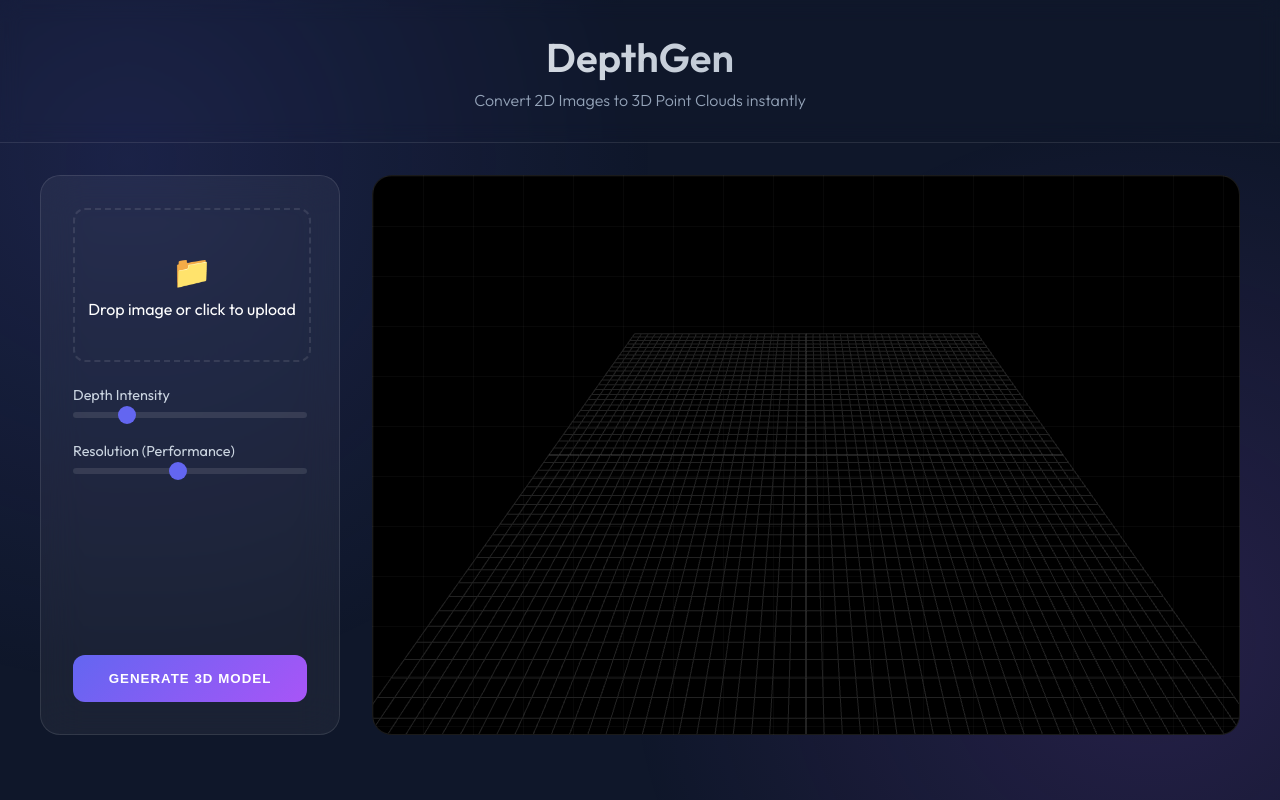
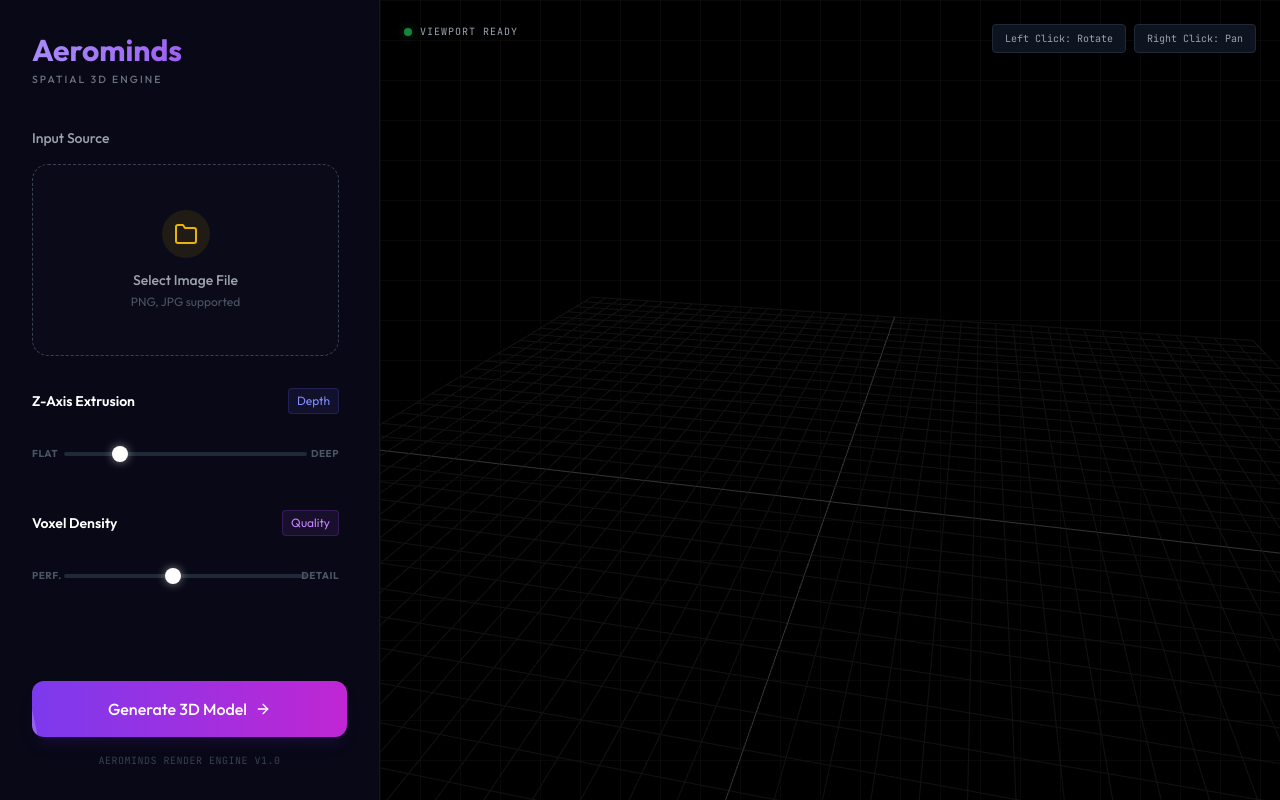
Before and after one commit to itcodehery/aerominds-v3, a Flask app: page / in a window 1280 px wide. Run offline with Flask 3, Linux system fonts and the light colour scheme; some libraries are stand-ins or nearby versions.

Commit message:
added new UI

```diff
--- a/backend_frontend/templates/index.html
+++ b/backend_frontend/templates/index.html
@@ -1,12 +1,39 @@
 <!DOCTYPE html>
 <html lang="en">
+
 <head>
     <meta charset="UTF-8">
     <meta name="viewport" content="width=device-width, initial-scale=1.0">
-    <title>DepthGen | 2D to 3D Converter</title>
+    <title>Aerominds | Spatial 3D Engine</title>
+    <!-- Tailwind CSS -->
+    <script src="https://cdn.tailwindcss.com"></script>
+    <script>
+        tailwind.config = {
+            theme: {
+                extend: {
+                    colors: {
+                        bg: '#050511', // Very dark blue/black
+                        sidebar: '#080816', // Slightly lighter
+                        primary: '#8b5cf6', // Violet
+                        secondary: '#a855f7', // Purple
+                        accent: '#6366f1', // Indigo
+                        glass: 'rgba(255, 255, 255, 0.03)',
+                        border: 'rgba(255, 255, 255, 0.05)',
+                    },
+                    fontFamily: {
+                        sans: ['Outfit', 'sans-serif'],
+                        mono: ['JetBrains Mono', 'monospace']
+                    }
+                }
+            }
+        }
+    </script>
     <!-- Google Fonts -->
-    <link href="https://fonts.googleapis.com/css2?family=Outfit:wght@300;400;600&display=swap" rel="stylesheet">
-    <!-- Three.js from CDN -->
+    <link
+        href="https://fonts.googleapis.com/css2?family=Outfit:wght@300;400;500;600;700&family=JetBrains+Mono:wght@400&display=swap"
+        rel="stylesheet">
+
+    <!-- Three.js Import Map -->
     <script type="importmap">
         {
             "imports": {
@@ -15,272 +42,194 @@
             }
         }
     </script>
+
     <style>
-        :root {
-            --primary: #6366f1;
-            --secondary: #a855f7;
-            --bg-dark: #0f172a;
-            --glass: rgba(255, 255, 255, 0.05);
-            --border: rgba(255, 255, 255, 0.1);
+        body {
+            font-family: 'Outfit', sans-serif;
+            background-color: #050511;
+            /* Matches tailwind config */
+            color: #fff;
         }
 
-        * {
-            margin: 0;
-            padding: 0;
-            box-sizing: border_box;
+        .custom-slider::-webkit-slider-thumb {
+            -webkit-appearance: none;
+            appearance: none;
+            width: 16px;
+            height: 16px;
+            background: #fff;
+            border-radius: 50%;
+            cursor: pointer;
+            box-shadow: 0 0 10px rgba(255, 255, 255, 0.5);
         }
 
-        body {
-            font-family: 'Outfit', sans-serif;
-            background-color: var(--bg-dark);
-            color: #fff;
-            overflow-x: hidden;
-            display: flex;
-            flex-direction: column;
-            min-height: 100vh;
+        .custom-slider::-moz-range-thumb {
+            width: 16px;
+            height: 16px;
+            background: #fff;
+            border-radius: 50%;
+            cursor: pointer;
+            box-shadow: 0 0 10px rgba(255, 255, 255, 0.5);
         }
 
-        .background-glow {
-            position: fixed;
-            top: 0;
-            left: 0;
-            width: 100vw;
-            height: 100vh;
-            background:
-                radial-gradient(circle at 10% 20%, rgba(99, 102, 241, 0.15) 0%, transparent 40%),
-                radial-gradient(circle at 90% 80%, rgba(168, 85, 247, 0.15) 0%, transparent 40%);
-            z-index: -1;
-            pointer-events: none;
+        .grid-bg {
+            background-image:
+                linear-gradient(rgba(255, 255, 255, 0.03) 1px, transparent 1px),
+                linear-gradient(90deg, rgba(255, 255, 255, 0.03) 1px, transparent 1px);
+            background-size: 40px 40px;
         }
 
-        header {
-            padding: 2rem;
-            text-align: center;
-            backdrop-filter: blur(10px);
-            border-bottom: 1px solid var(--border);
-        }
-
-        h1 {
-            font-weight: 600;
-            font-size: 2.5rem;
-            background: linear-gradient(to right, #fff, #94a3b8);
-            -webkit-background-clip: text;
-            -webkit-text-fill-color: transparent;
-            margin-bottom: 0.5rem;
-        }
-
-        .subtitle {
-            color: #94a3b8;
-            font-weight: 300;
-        }
-
-        main {
-            flex: 1;
-            display: flex;
-            flex-direction: column;
-            align-items: center;
-            padding: 2rem;
-            gap: 2rem;
-        }
-
-        .container {
-            width: 100%;
-            max-width: 1200px;
-            display: grid;
-            grid-template-columns: 300px 1fr;
-            gap: 2rem;
-            height: 70vh;
-        }
-
-        .controls {
-            background: var(--glass);
-            border: 1px solid var(--border);
-            border-radius: 20px;
-            padding: 2rem;
-            display: flex;
-            flex-direction: column;
-            gap: 1.5rem;
-            backdrop-filter: blur(20px);
-        }
-
-        .viewer {
-            background: #000;
-            border: 1px solid var(--border);
-            border-radius: 20px;
-            overflow: hidden;
-            position: relative;
-            background-image:
-                linear-gradient(rgba(255,255,255,0.03) 1px, transparent 1px),
-                linear-gradient(90deg, rgba(255,255,255,0.03) 1px, transparent 1px);
-            background-size: 50px 50px;
-        }
-
-        #canvas-container {
-            width: 100%;
-            height: 100%;
-        }
-
-        /* Input Styling */
-        .file-upload {
-            position: relative;
-            width: 100%;
-            height: 150px;
-            border: 2px dashed var(--border);
-            border-radius: 12px;
-            display: flex;
-            align-items: center;
-            justify-content: center;
-            flex-direction: column;
-            cursor: pointer;
-            transition: all 0.3s ease;
-        }
-
-        .file-upload:hover {
-            border-color: var(--primary);
-            background: rgba(99, 102, 241, 0.05);
-        }
-
-        .file-upload input {
-            position: absolute;
-            width: 100%;
-            height: 100%;
-            opacity: 0;
-            cursor: pointer;
-        }
-
-        .icon {
-            font-size: 2rem;
-            margin-bottom: 0.5rem;
-            color: var(--secondary);
-        }
-
-        /* Range Sliders */
-        .slider-group {
-            display: flex;
-            flex-direction: column;
-            gap: 0.5rem;
-        }
-
-        label {
-            font-size: 0.9rem;
-            color: #cbd5e1;
-        }
-
-        input[type="range"] {
-            -webkit-appearance: none;
-            width: 100%;
-            background: rgba(255,255,255,0.1);
-            height: 6px;
-            border-radius: 3px;
-        }
-
-        input[type="range"]::-webkit-slider-thumb {
-            -webkit-appearance: none;
-            width: 18px;
-            height: 18px;
-            background: var(--primary);
+        .loader {
+            border: 3px solid rgba(255, 255, 255, 0.1);
+            border-top: 3px solid #fff;
             border-radius: 50%;
-            cursor: pointer;
-            transition: transform 0.2s;
-        }
-
-        input[type="range"]::-webkit-slider-thumb:hover {
-            transform: scale(1.2);
-        }
-
-        /* Button */
-        .btn {
-            background: linear-gradient(135deg, var(--primary), var(--secondary));
-            border: none;
-            padding: 1rem;
-            border-radius: 12px;
-            color: white;
-            font-weight: 600;
-            cursor: pointer;
-            transition: all 0.3s ease;
-            text-transform: uppercase;
-            letter-spacing: 1px;
-            margin-top: auto;
-        }
-
-        .btn:hover {
-            transform: translateY(-2px);
-            box-shadow: 0 10px 20px rgba(99, 102, 241, 0.3);
-        }
-
-        .btn:disabled {
-            opacity: 0.5;
-            cursor: not-allowed;
-        }
-
-        /* Loading */
-        .loader {
-            display: none;
             width: 20px;
             height: 20px;
-            border: 2px solid #fff;
-            border-bottom-color: transparent;
-            border-radius: 50%;
             animation: spin 1s linear infinite;
-            margin: 0 auto;
         }
 
         @keyframes spin {
-            0% { transform: rotate(0deg); }
-            100% { transform: rotate(360deg); }
-        }
+            0% {
+                transform: rotate(0deg);
+            }
 
-        @media (max-width: 800px) {
-            .container {
-                grid-template-columns: 1fr;
-                height: auto;
-            }
-            .viewer {
-                height: 400px;
+            100% {
+                transform: rotate(360deg);
             }
         }
     </style>
 </head>
-<body>
-    <div class="background-glow"></div>
 
-    <header>
-        <h1>DepthGen</h1>
-        <p class="subtitle">Convert 2D Images to 3D Point Clouds instantly</p>
-    </header>
+<body class="h-screen w-screen flex overflow-hidden text-gray-300">
 
-    <main>
-        <div class="container">
-            <div class="controls">
-                <div class="file-upload">
-                    <div class="icon">📁</div>
-                    <span id="file-label">Drop image or click to upload</span>
-                    <input type="file" id="imageInput" accept="image/*">
+    <!-- Sidebar -->
+    <aside class="w-[380px] flex flex-col bg-sidebar border-r border-border p-8 shrink-0 relative z-10">
+        <!-- Header -->
+        <div class="mb-10">
+            <h1
+                class="text-3xl font-bold bg-clip-text text-transparent bg-gradient-to-r from-violet-400 to-purple-600 mb-1">
+                Aerominds</h1>
+            <div class="text-[0.65rem] tracking-[0.2em] font-medium text-gray-500 uppercase">Spatial 3D Engine</div>
+        </div>
+
+        <!-- Scrollable Content -->
+        <div class="flex-1 flex flex-col gap-8 overflow-y-auto pr-2 custom-scrollbar">
+
+            <!-- Input Source -->
+            <div>
+                <label class="block text-sm font-medium text-gray-400 mb-4">Input Source</label>
+                <div class="relative group">
+                    <input type="file" id="imageInput" accept="image/*"
+                        class="absolute inset-0 w-full h-full opacity-0 cursor-pointer z-20" />
+                    <div id="dropZone"
+                        class="h-48 rounded-2xl border border-dashed border-gray-700 bg-[rgba(255,255,255,0.01)] group-hover:bg-[rgba(255,255,255,0.03)] group-hover:border-violet-500/50 transition-all duration-300 flex flex-col items-center justify-center p-4">
+                        <div class="w-12 h-12 mb-3 rounded-full bg-yellow-500/10 flex items-center justify-center">
+                            <svg xmlns="http://www.w3.org/2000/svg" class="w-6 h-6 text-yellow-500" viewBox="0 0 24 24"
+                                fill="none" stroke="currentColor" stroke-width="2" stroke-linecap="round"
+                                stroke-linejoin="round">
+                                <path d="M22 19a2 2 0 0 1-2 2H4a2 2 0 0 1-2-2V5a2 2 0 0 1 2-2h5l2 3h9a2 2 0 0 1 2 2z">
+                                </path>
+                            </svg>
+                        </div>
+                        <p id="file-label" class="text-sm text-gray-400 font-medium truncate max-w-full px-2">Select
+                            Image File</p>
+                        <p class="text-xs text-gray-600 mt-1">PNG, JPG supported</p>
+                    </div>
+                </div>
+            </div>
+
+            <!-- Controls -->
+            <div class="space-y-8">
+                <!-- Z-Axis Extrusion -->
+                <div class="space-y-4">
+                    <div class="flex justify-between items-center">
+                        <label class="text-sm font-semibold text-white">Z-Axis Extrusion</label>
+                        <span
+                            class="text-xs px-2 py-1 rounded bg-indigo-500/10 text-indigo-400 border border-indigo-500/20">Depth</span>
+                    </div>
+
+                    <div class="relative h-12 flex items-center">
+                        <span
+                            class="absolute left-0 text-[10px] uppercase tracking-wider text-gray-600 font-bold">Flat</span>
+                        <input type="range" id="depthParams" min="10" max="200" value="50"
+                            class="custom-slider w-full h-1 bg-gray-800 rounded-lg appearance-none mx-8 focus:outline-none">
+                        <span
+                            class="absolute right-0 text-[10px] uppercase tracking-wider text-gray-600 font-bold">Deep</span>
+                    </div>
                 </div>
 
-                <div class="slider-group">
-                    <label>Depth Intensity</label>
-                    <input type="range" id="depthParams" min="10" max="200" value="50">
+                <!-- Voxel Density -->
+                <div class="space-y-4">
+                    <div class="flex justify-between items-center">
+                        <label class="text-sm font-semibold text-white">Voxel Density</label>
+                        <span
+                            class="text-xs px-2 py-1 rounded bg-purple-500/10 text-purple-400 border border-purple-500/20">Quality</span>
+                    </div>
+
+                    <div class="relative h-12 flex items-center">
+                        <span
+                            class="absolute left-0 text-[10px] uppercase tracking-wider text-gray-600 font-bold">Perf.</span>
+                        <input type="range" id="resParams" min="10" max="100" value="50"
+                            class="custom-slider w-full h-1 bg-gray-800 rounded-lg appearance-none mx-8 focus:outline-none">
+                        <span
+                            class="absolute right-0 text-[10px] uppercase tracking-wider text-gray-600 font-bold">Detail</span>
+                    </div>
                 </div>
-
-                <div class="slider-group">
-                    <label>Resolution (Performance)</label>
-                    <input type="range" id="resParams" min="10" max="100" value="50">
-                </div>
-
-                <button class="btn" id="convertBtn">
-                    <span class="btn-text">Generate 3D Model</span>
-                    <div class="loader"></div>
-                </button>
             </div>
 
-            <div class="viewer">
-                <div id="canvas-container"></div>
+        </div>
+
+        <!-- Action Button -->
+        <div class="pt-6 mt-auto">
+            <button id="convertBtn"
+                class="group relative w-full h-14 rounded-xl bg-gradient-to-r from-violet-600 to-fuchsia-600 text-white font-medium shadow-lg shadow-violet-900/20 hover:shadow-violet-900/40 hover:-translate-y-0.5 transition-all duration-300 flex items-center justify-center overflow-hidden">
+                <div
+                    class="absolute inset-0 bg-white/20 group-hover:translate-x-full transition-transform duration-700 ease-in-out -translate-x-full skew-x-12">
+                </div>
+                <span class="btn-text flex items-center gap-2">
+                    Generate 3D Model
+                    <svg xmlns="http://www.w3.org/2000/svg"
+                        class="w-4 h-4 transition-transform group-hover:translate-x-1" viewBox="0 0 24 24" fill="none"
+                        stroke="currentColor" stroke-width="2" stroke-linecap="round" stroke-linejoin="round">
+                        <line x1="5" y1="12" x2="19" y2="12"></line>
+                        <polyline points="12 5 19 12 12 19"></polyline>
+                    </svg>
+                </span>
+                <div class="loader hidden"></div>
+            </button>
+            <div class="mt-4 text-center">
+                <p class="text-[10px] font-mono text-gray-700 tracking-wider">AEROMINDS RENDER ENGINE V1.0</p>
             </div>
         </div>
+    </aside>
+
+    <!-- Main Viewport -->
+    <main class="flex-1 relative bg-black grid-bg overflow-hidden flex flex-col">
+        <!-- Top Overlay -->
+        <div class="absolute top-0 left-0 w-full p-6 flex justify-between items-start z-10 pointer-events-none">
+            <div class="flex items-center gap-2">
+                <div class="w-2 h-2 rounded-full bg-green-500 shadow-[0_0_10px_rgba(34,197,94,0.5)] animate-pulse">
+                </div>
+                <span class="text-[10px] font-mono text-gray-400 tracking-widest uppercase">Viewport Ready</span>
+            </div>
+
+            <div class="flex gap-2">
+                <div
+                    class="bg-gray-900/80 backdrop-blur border border-gray-800 rounded px-3 py-1.5 flex items-center gap-2">
+                    <span class="text-[10px] font-mono text-gray-400">Left Click: Rotate</span>
+                </div>
+                <div
+                    class="bg-gray-900/80 backdrop-blur border border-gray-800 rounded px-3 py-1.5 flex items-center gap-2">
+                    <span class="text-[10px] font-mono text-gray-400">Right Click: Pan</span>
+                </div>
+            </div>
+        </div>
+
+        <!-- 3D Canvas -->
+        <div id="canvas-container" class="w-full h-full cursor-move"></div>
+
     </main>
 
-    <!-- App Logic -->
+    <!-- Application Logic -->
     <script type="module">
         import * as THREE from 'three';
         import { OrbitControls } from 'three/addons/controls/OrbitControls.js';
@@ -293,27 +242,46 @@
             const container = document.getElementById('canvas-container');
 
             scene = new THREE.Scene();
-            // scene.background = new THREE.Color(0x0f172a); // Match bg-dark if mapped
+            // Transparent background to show grid
 
-            camera = new THREE.PerspectiveCamera(75, container.clientWidth / container.clientHeight, 0.1, 1000);
-            camera.position.set(0, -100, 100);
+            camera = new THREE.PerspectiveCamera(60, container.clientWidth / container.clientHeight, 0.1, 2000);
+            camera.position.set(20, 50, 100);
             camera.lookAt(0, 0, 0);
 
             renderer = new THREE.WebGLRenderer({ antialias: true, alpha: true });
             renderer.setSize(container.clientWidth, container.clientHeight);
             renderer.setPixelRatio(window.devicePixelRatio);
+            // Tone mapping for better look
+            renderer.toneMapping = THREE.ACESFilmicToneMapping;
+            renderer.toneMappingExposure = 1.0;
             container.appendChild(renderer.domElement);
 
             controls = new OrbitControls(camera, renderer.domElement);
             controls.enableDamping = true;
+            controls.dampingFactor = 0.05;
+            controls.rotateSpeed = 0.5;
 
-            // Ambient light
-            const light = new THREE.AmbientLight(0xffffff, 1);
-            scene.add(light);
+            // Lights
+            const ambientLight = new THREE.AmbientLight(0xffffff, 0.5);
+            scene.add(ambientLight);
 
-            // Grid helper
-            const gridHelper = new THREE.GridHelper(200, 50, 0x444444, 0x222222);
-            gridHelper.rotation.x = Math.PI / 2;
+            const dirLight = new THREE.DirectionalLight(0xffffff, 1);
+            dirLight.position.set(50, 100, 50);
+            scene.add(dirLight);
+
+            // subtle glow point lights
+            const purpleLight = new THREE.PointLight(0xa855f7, 2, 100);
+            purpleLight.position.set(-20, 20, 20);
+            scene.add(purpleLight);
+
+            const blueLight = new THREE.PointLight(0x6366f1, 2, 100);
+            blueLight.position.set(20, -20, 20);
+            scene.add(blueLight);
+
+
+            // Base Grid
+            const gridHelper = new THREE.GridHelper(200, 40, 0x333333, 0x111111);
+            gridHelper.position.y = -20;
             scene.add(gridHelper);
 
             window.addEventListener('resize', onWindowResize, false);
@@ -322,6 +290,7 @@
 
         function onWindowResize() {
             const container = document.getElementById('canvas-container');
+            if (!container) return;
             camera.aspect = container.clientWidth / container.clientHeight;
             camera.updateProjectionMatrix();
             renderer.setSize(container.clientWidth, container.clientHeight);
@@ -330,33 +299,53 @@
         function animate() {
             requestAnimationFrame(animate);
             controls.update();
+            // Subtle rotation if cloud exists
+            if (pointCloud) {
+                // pointCloud.rotation.y += 0.0005;
+            }
             renderer.render(scene, camera);
         }
 
         init();
 
-        // UI Logic
+        // UI Interactions
         const imageInput = document.getElementById('imageInput');
         const convertBtn = document.getElementById('convertBtn');
         const fileLabel = document.getElementById('file-label');
+        const dropZone = document.getElementById('dropZone');
+
+        // Drag and Drop Effects
+        imageInput.addEventListener('dragenter', () => {
+            dropZone.classList.add('border-violet-500', 'bg-violet-500/10');
+        });
+        imageInput.addEventListener('dragleave', () => {
+            dropZone.classList.remove('border-violet-500', 'bg-violet-500/10');
+        });
+        imageInput.addEventListener('drop', () => {
+            dropZone.classList.remove('border-violet-500', 'bg-violet-500/10');
+        });
 
         imageInput.addEventListener('change', (e) => {
             if (e.target.files.length > 0) {
-                fileLabel.innerText = e.target.files[0].name;
+                const name = e.target.files[0].name;
+                fileLabel.innerText = name;
+                fileLabel.classList.add('text-white');
             }
         });
 
         convertBtn.addEventListener('click', async () => {
             const file = imageInput.files[0];
             if (!file) {
+                // Need a toast or alert here, simple alert for now
                 alert('Please select an image first');
                 return;
             }
 
-            // UI State = Loading
+            // Loading State
             convertBtn.disabled = true;
-            document.querySelector('.btn-text').style.display = 'none';
-            document.querySelector('.loader').style.display = 'block';
+            convertBtn.querySelector('.btn-text').classList.add('hidden');
+            convertBtn.querySelector('.loader').classList.remove('hidden');
+            convertBtn.classList.add('opacity-70', 'cursor-not-allowed');
 
             const formData = new FormData();
             formData.append('image', file);
@@ -380,43 +369,44 @@
                 console.error(error);
                 alert('Failed to process image');
             } finally {
-                // UI State = Reset
+                // Reset State
                 convertBtn.disabled = false;
-                document.querySelector('.btn-text').style.display = 'block';
-                document.querySelector('.loader').style.display = 'none';
+                convertBtn.querySelector('.btn-text').classList.remove('hidden');
+                convertBtn.querySelector('.loader').classList.add('hidden');
+                convertBtn.classList.remove('opacity-70', 'cursor-not-allowed');
             }
         });
 
         function loadPLY(url) {
-            // Remove old point cloud
             if (pointCloud) scene.remove(pointCloud);
 
             const loader = new PLYLoader();
             loader.load(url, (geometry) => {
                 geometry.computeVertexNormals();
 
-                // Material for points
-                const material = new THREE.PointsMaterial({
-                    size: 1,
-                    vertexColors: true
-                });
-
-                pointCloud = new THREE.Points(geometry, material);
-
-                // Center geometry
+                // Center Geometry
                 geometry.computeBoundingBox();
                 const center = new THREE.Vector3();
                 geometry.boundingBox.getCenter(center);
                 geometry.center();
 
+                const material = new THREE.PointsMaterial({
+                    size: 0.8, // Slightly smaller points for high res feel
+                    vertexColors: true,
+                    sizeAttenuation: true
+                });
+
+                pointCloud = new THREE.Points(geometry, material);
+                pointCloud.rotation.x = -Math.PI; // Correct orientation often needed for images
                 scene.add(pointCloud);
 
-                // Auto rotate to view better
-                pointCloud.rotation.x =  - Math.PI;
-
+                // Animate camera to look at it
+                // Tweening would be nice, but jump for now
+                camera.position.set(0, 0, Math.max(geometry.boundingBox.max.x, geometry.boundingBox.max.y) * 2);
+                controls.target.set(0, 0, 0);
             });
         }
-
     </script>
 </body>
+
 </html>
```
Also changed, not shown: backend_frontend/read_ply.py (+0 -18 lines), backend_frontend/shape_generator.py (+0 -18 lines), backend_frontend/uploads/2687be78-0ae9-4ceb-9975-6be706f3cd16_frame-3.png (added), backend_frontend/uploads/eebe40ec-27db-4d0c-a519-a7281c11f159_frame-3.png (added), 2 other files.
